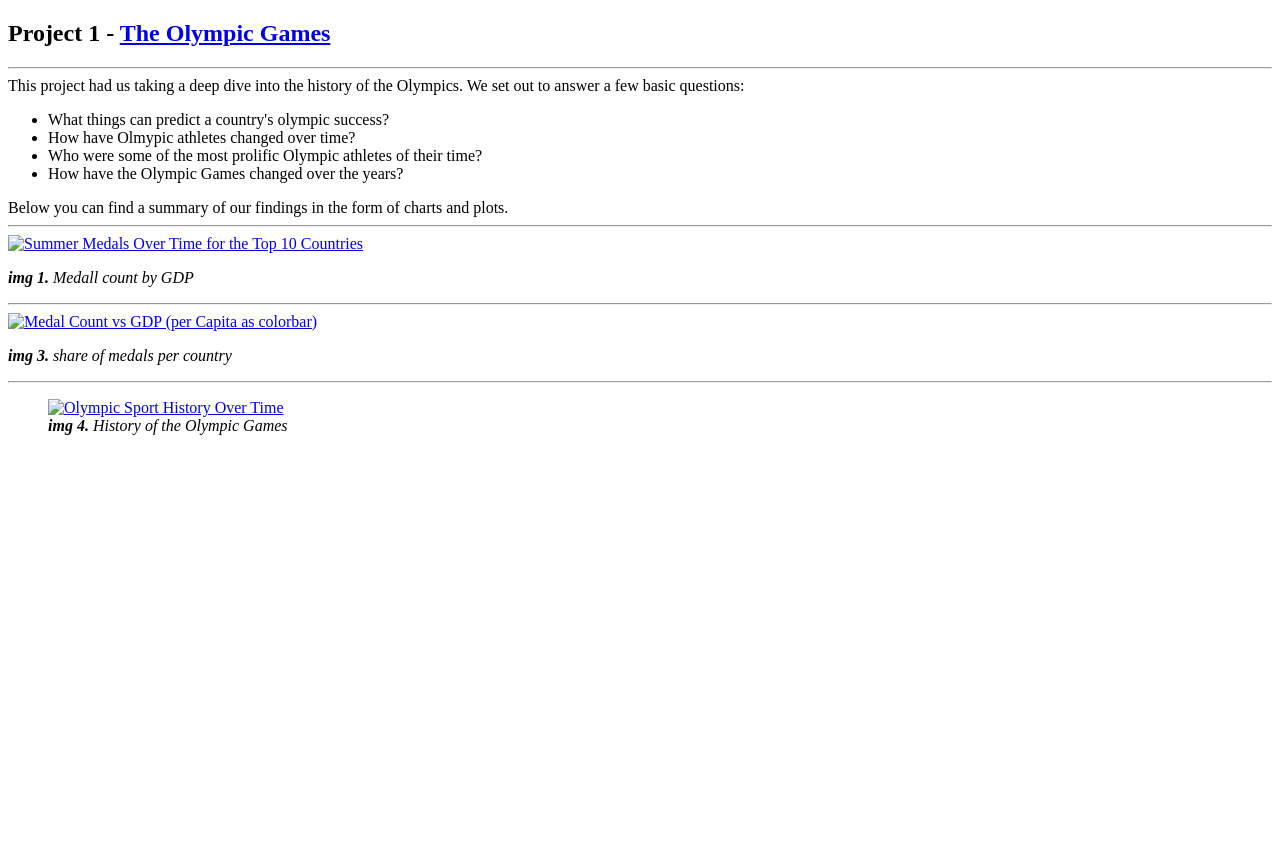
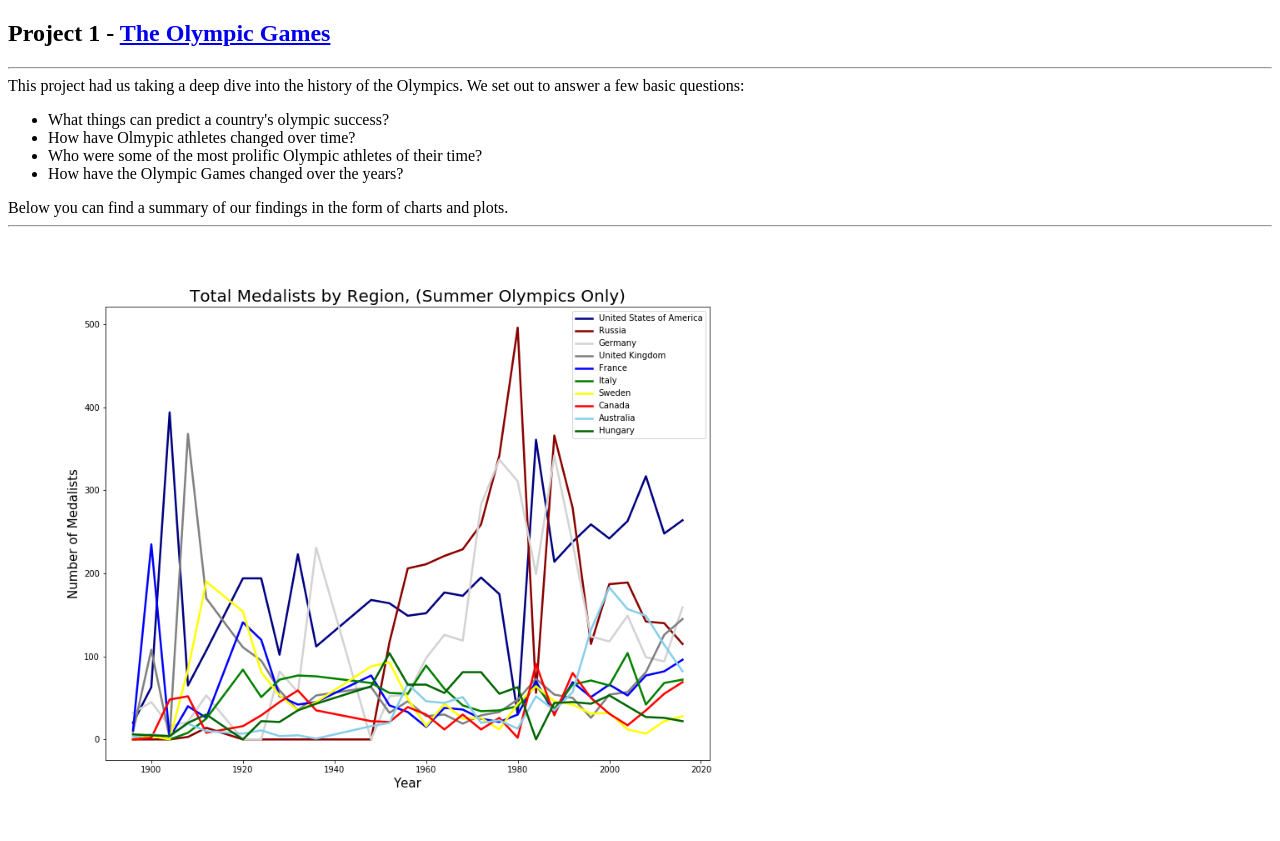
Before and after one commit to TreyWarren/The_Olympic_Games, a plain HTML site: page index.html in a window 1280 px wide. Shown: the top 841 px of the page. Before the commit the page ends 800 px from the top, so only its background shows below. Drawn offline with Linux system fonts and the light colour scheme.

Commit message:
updating webpage

```diff
--- a/index.html
+++ b/index.html
@@ -25,25 +25,25 @@
     <hr><!---------------------------------------------------------------------------------------------------------------------------------------------------->
     <article>
     <a target="_blank" href="https://github.com/TreyWarren/The_Olympic_Games/blob/master/2_plots/4 - Summer Medals Over Time for the Top 10 Countries.png">
-      <img height='600px' src="../../07_PROJECT/The_Olympic_Games/2_plots/4 - Summer Medals Over Time for the Top 10 Countries.png" alt="Summer Medals Over Time for the Top 10 Countries">
+      <img height='600px' src="https://raw.githubusercontent.com/TreyWarren/The_Olympic_Games/master/2_plots/4%20-%20Summer%20Medals%20Over%20Time%20for%20the%20Top%2010%20Countries.png" alt="Summer Medals Over Time for the Top 10 Countries">
     </a>
     <p><em><b>img 1. </b>Medall count by GDP</em></p>
     </article>
     <hr><!---------------------------------------------------------------------------------------------------------------------------------------------------->
     <article>
     <a target="_blank" href="https://github.com/TreyWarren/The_Olympic_Games/blob/master/2_plots/5 - Medal Count vs GDP (per Capita as colorbar).png">
-      <img height='600px' src="../../07_PROJECT/The_Olympic_Games/2_plots/5 - Medal Count vs GDP (per Capita as colorbar).png" alt="Medal Count vs GDP (per Capita as colorbar)">
+      <img height='600px' src="https://raw.githubusercontent.com/TreyWarren/The_Olympic_Games/master/2_plots/5%20-%20Medal%20Count%20vs%20GDP%20(per%20Capita%20as%20colorbar).png" alt="Medal Count vs GDP (per Capita as colorbar)">
     </a>
-    <p><em><b>img 3. </b>share of medals per country</em></p>
+    <p><em><b>img 2. </b>share of medals per country</em></p>
     </article>
     <hr><!---------------------------------------------------------------------------------------------------------------------------------------------------->
     <!-- an example using figure/ficaption -->
     <figure>
     <article>
     <a target="_blank" href="https://github.com/TreyWarren/The_Olympic_Games/blob/master/2_plots/14 - Olympic Sport History Over Time.png">
-      <img height='800px' src="../../07_PROJECT/The_Olympic_Games/2_plots/14 - Olympic Sport History Over Time.png" alt="Olympic Sport History Over Time">
+      <img height='800px' src="https://raw.githubusercontent.com/TreyWarren/The_Olympic_Games/master/2_plots/14%20-%20Olympic%20Sport%20History%20Over%20Time.png" alt="Olympic Sport History Over Time">
     </a>
-    <figcaption><em><b>img 4. </b>History of the Olympic Games</em></figcaption>
+    <figcaption><em><b>img 3. </b>History of the Olympic Games</em></figcaption>
     </figure>
   </section>
 </body>
```
